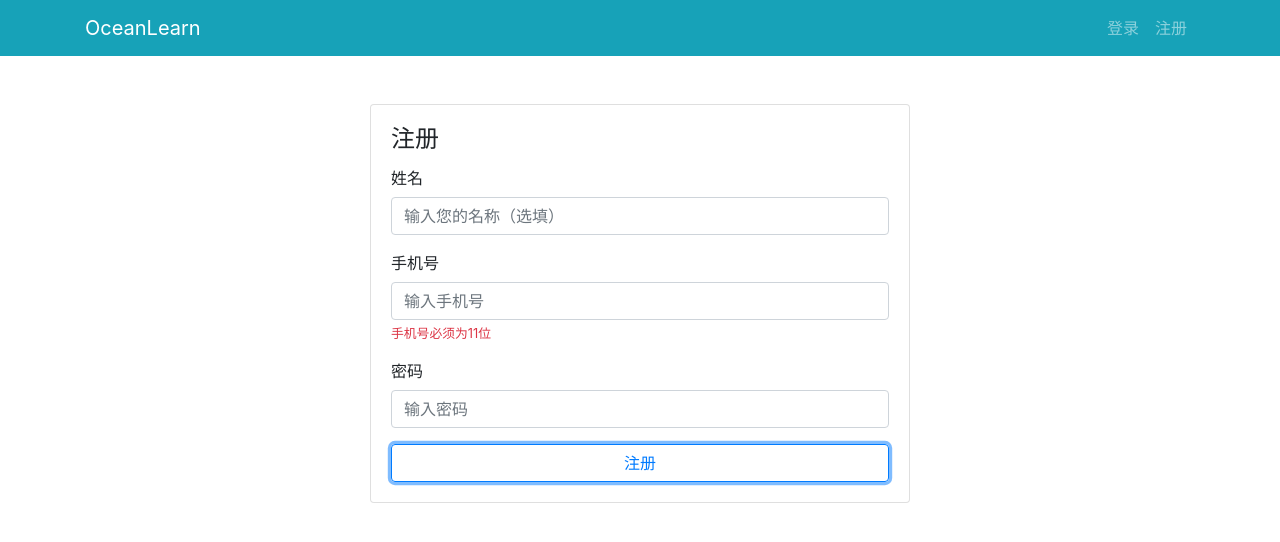
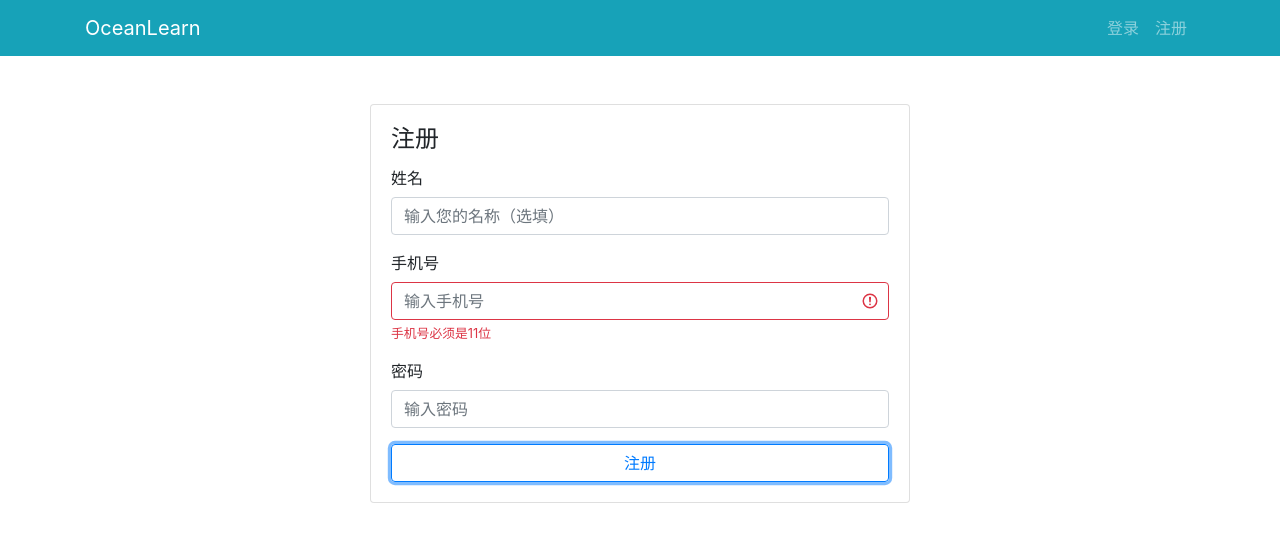
Before and after one commit to zh7606559342012/ginEssential, a Vue app in the folder ginessentail-vue/: page /register in a window 1280 px wide. Both pictures are taken after a click on the button "注册". Shown: the top 542 px of the page. Built offline with nearby package versions, Linux system fonts and the light colour scheme.

Commit message:
[zh]:20231221_03

```diff
--- a/ginessentail-vue/src/views/register/Register.vue
+++ b/ginessentail-vue/src/views/register/Register.vue
@@ -22,15 +22,14 @@
                 v-model="user.telephone"
                 type="number"
                 placeholder="输入手机号"
-                required
+                :state="validation"
               ></b-form-input>
-              <b-form-text
-                id="password-help-block"
-                text-variant="danger"
-                v-if="showTelephoneValidate"
-              >
-                手机号必须为11位
-              </b-form-text>
+              <b-form-invalid-feedback :state="validation">
+                手机号必须是11位
+              </b-form-invalid-feedback>
+              <b-form-valid-feedback :state="validation">
+                手机号符合11位
+              </b-form-valid-feedback>
             </b-form-group>
             <b-form-group label="密码">
               <b-form-input
@@ -62,15 +61,17 @@ export default {
         telephone: '',
         password: '',
       },
-      showTelephoneValidate: false,
+      validation: null,
     };
   },
   methods: {
     register() {
       if (this.user.telephone.length !== 11) {
-        this.showTelephoneValidate = true;
+        this.validation = false;
         return;
       }
+      this.validation = true;
+
       console.log('register');
     },
   },
```
